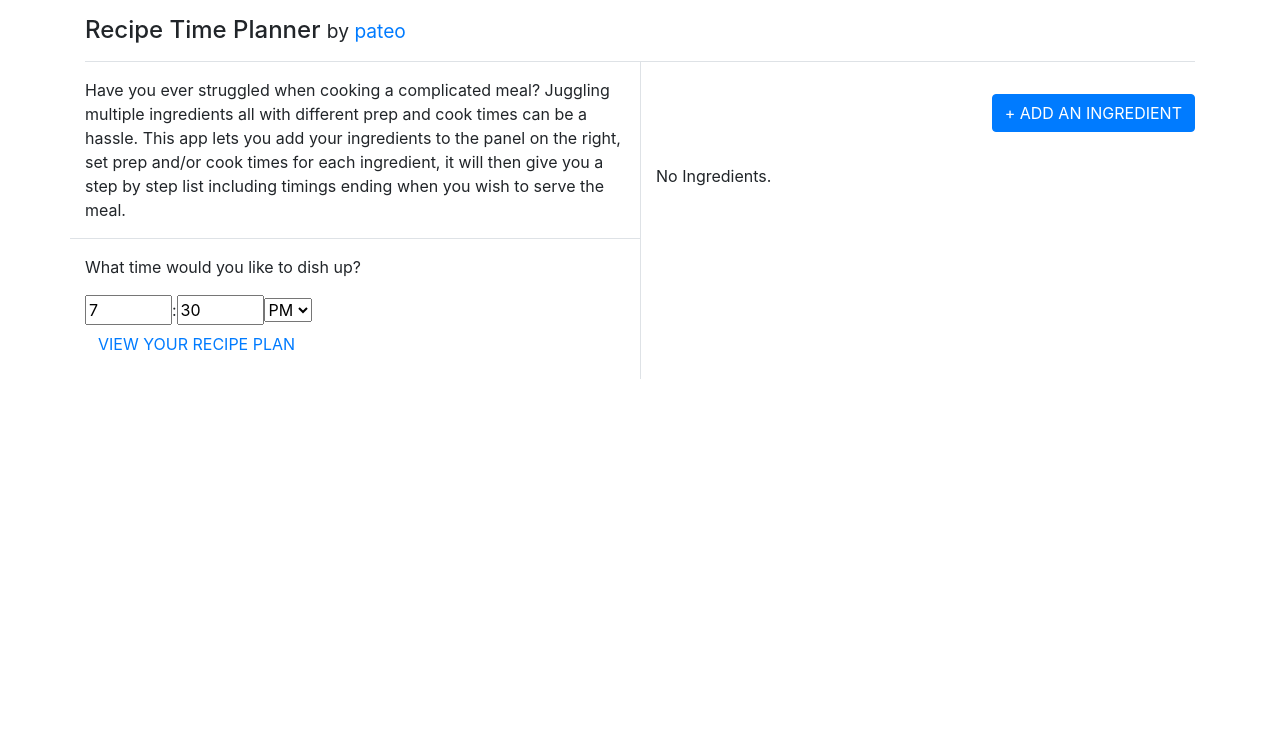
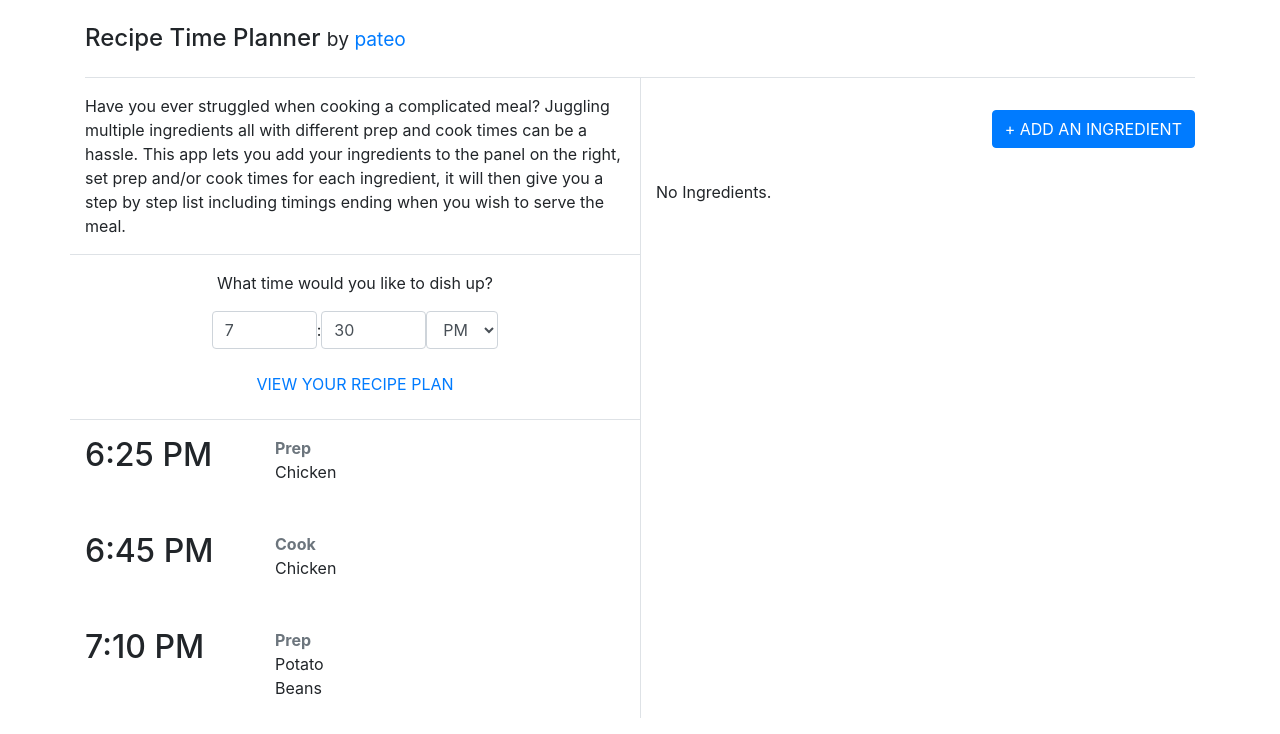
Before and after one commit to dashedstripes/recipe-time-planner, a React (Create React App) app: page / in a window 1280 px wide. Shown: the top 734 px of the page. Built offline with nearby package versions, Linux system fonts and the light colour scheme.

Commit message:
Work more on bootstrap styling

```diff
--- a/src/App.js
+++ b/src/App.js
@@ -5,7 +5,7 @@ class App extends Component {
   render() {
     return (
       <div className='container'>
-        <div className='border-bottom py-3'>
+        <div className='border-bottom py-4'>
           <h1 className='h4 mb-0'>Recipe Time Planner <small>by <a href='https://pateo.co'>pateo</a></small></h1>
         </div>
         <IngredientsList />
--- a/src/containers/IngredientsList.js
+++ b/src/containers/IngredientsList.js
@@ -82,7 +82,7 @@ class IngredientsList extends Component {
         minutes: 30,
         time: TIMES.PM
       },
-      plan: []
+      plan: JSON.parse('[{ "time": "6:25 PM", "types": [{ "type": 0, "ingredients": [{ "title": "Chicken" }] }, { "type": 1, "ingredients": [] }] }, { "time": "6:45 PM", "types": [{ "type": 0, "ingredients": [] }, { "type": 1, "ingredients": [{ "title": "Chicken" }] }] }, { "time": "7:10 PM", "types": [{ "type": 0, "ingredients": [{ "title": "Potato" }, { "title": "Beans" }] }, { "type": 1, "ingredients": [] }] }]')
     }
 
     this.handleTarget = this.handleTarget.bind(this)
@@ -244,12 +244,18 @@ class IngredientsList extends Component {
     let recipePlan = this.state.plan.map((time, index) => {
       return (
         <div key={index}>
+          <div className='row pb-5'>
+            <div className='col-4'>
               <h2>{time.time}</h2>
+            </div>
+            <div className='col-8'>
               {time.types.map((type, index) => {
                 if (type.ingredients.length > 0) {
                   return (
                     <div key={index}>
-                  <h4>{getTimingTypeWord(type.type)}</h4>
+                      <div className='text-muted'>
+                        <strong>{getTimingTypeWord(type.type)}</strong>
+                      </div>
                       {type.ingredients.map((ingredient, index) => {
                         return (
                           <div key={index}>
@@ -263,6 +269,8 @@ class IngredientsList extends Component {
                 return null
               })}
             </div>
+          </div>
+        </div>
       )
     })
 
@@ -273,13 +281,13 @@ class IngredientsList extends Component {
             <div className='col-12 border-bottom py-3'>
               <p className='mb-0'>Have you ever struggled when cooking a complicated meal? Juggling multiple ingredients all with different prep and cook times can be a hassle. This app lets you add your ingredients to the panel on the right, set prep and/or cook times for each ingredient, it will then give you a step by step list including timings ending when you wish to serve the meal.</p>
             </div>
-            <div className='col-12 py-3'>
+            <div className='col-12 py-3 text-center border-bottom'>
               <p>What time would you like to dish up?</p>
-              <div>
-                <input type='number' name='hour' min={1} max={12} value={this.state.target.hour} onChange={this.handleTarget} />
+              <div className='form-group form-inline justify-content-center'>
+                <input className='form-control' type='number' name='hour' min={1} max={12} value={this.state.target.hour} onChange={this.handleTarget} />
                 <span>:</span>
-                <input type='number' name='minutes' min={0} max={59} value={this.state.target.minutes} onChange={this.handleTarget} />
-                <select name='time' value={this.state.target.time} onChange={this.handleTarget}>
+                <input className='form-control' type='number' name='minutes' min={0} max={59} value={this.state.target.minutes} onChange={this.handleTarget} />
+                <select className='form-control' name='time' value={this.state.target.time} onChange={this.handleTarget}>
                   <option value={TIMES.AM}>AM</option>
                   <option value={TIMES.PM}>PM</option>
                 </select>
@@ -287,9 +295,9 @@ class IngredientsList extends Component {
               <div>
                 <Button onClick={this.handleSubmit}>VIEW YOUR RECIPE PLAN</Button>
               </div>
-              <div>
+            </div>
+            <div className='col-12 py-3'>
               {recipePlan}
-              </div>
             </div>
           </div>
         </div>
```
Lines whose indentation alone changed are shown as unchanged.
